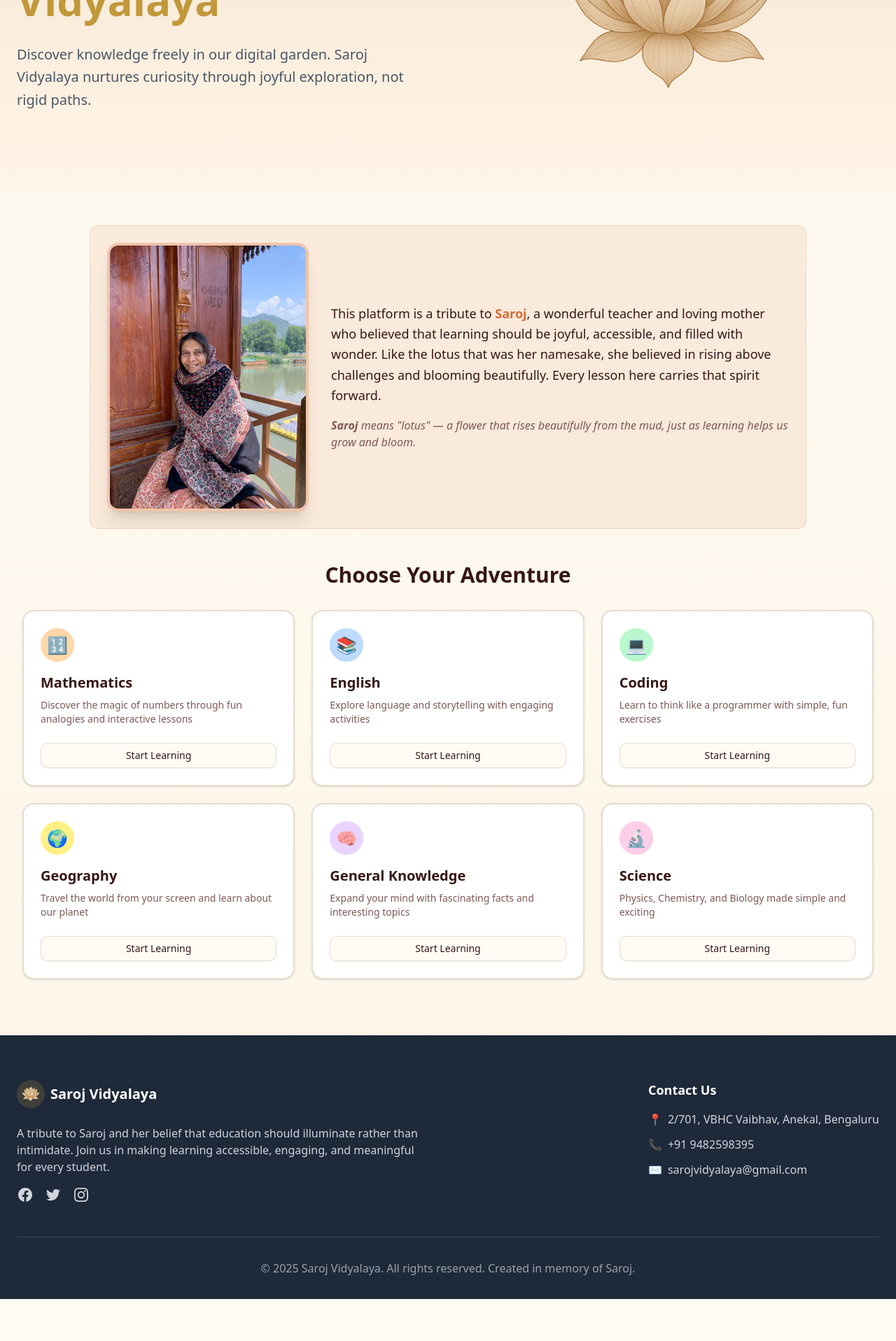
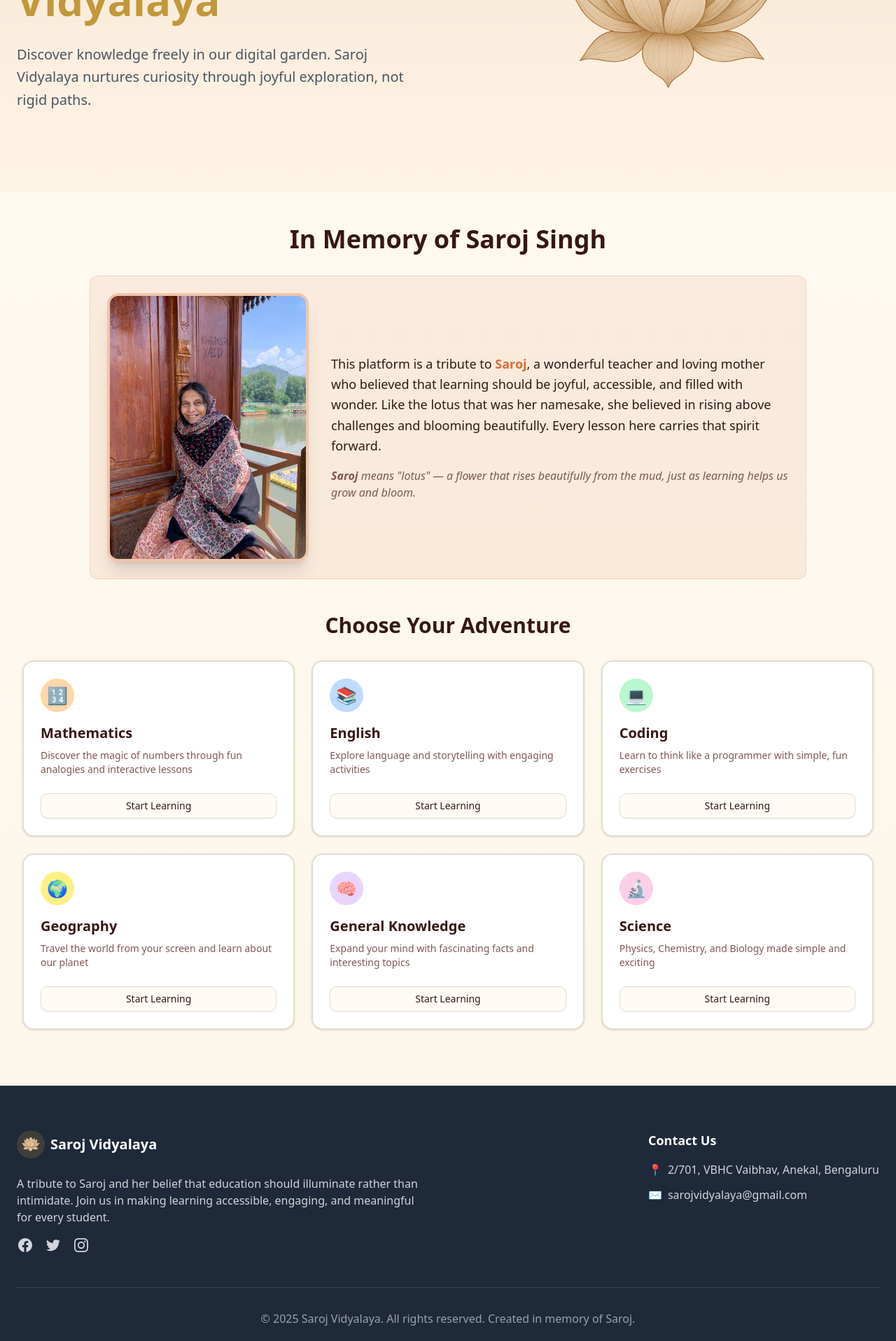
Before and after one commit to anupasin/saroj-vidyalaya-version-1, a Next.js app: page / in a window 1280 px wide. Shown: the part 286-2203 px from the top of the page at 70% size. Before the commit the page ends 2143 px from the top, so only its background shows below. Built offline with nearby package versions, Linux system fonts and the light colour scheme.

Commit message:
Added heading to the main page

```diff
--- a/app/page.tsx
+++ b/app/page.tsx
@@ -25,6 +25,11 @@ export default function Home() {
       <HeroSection />
 
       <div className="container mx-auto px-4 py-12">
+        {/* In Memory Heading */}
+        <h1 className="text-3xl sm:text-4xl font-bold font-nunito text-center mb-6 sm:mb-8 text-foreground">
+          In Memory of Saroj Singh
+        </h1>
+
         {/* Dedication Section */}
         <div className="bg-primary/10 rounded-lg p-4 sm:p-6 mb-8 sm:mb-12 max-w-5xl mx-4 sm:mx-auto border border-primary/20 overflow-hidden">
           <div className="flex flex-col md:flex-row items-center gap-6 md:gap-8">
--- a/components/footer.tsx
+++ b/components/footer.tsx
@@ -73,12 +73,6 @@ const Footer = () => {
                 <span className="text-gray-300">2/701, VBHC Vaibhav, Anekal, Bengaluru</span>
               </li>
               <li className="flex items-start gap-2">
-                <span>📞</span>
-                <a href="tel:+919482598395" className="text-gray-300 hover:text-brand-gold transition-colors">
-                  +91 9482598395
-                </a>
-              </li>
-              <li className="flex items-start gap-2">
                 <span>✉️</span>
                 <a href="mailto:sarojvidyalaya@gmail.com" className="text-gray-300 hover:text-brand-gold transition-colors">
                   sarojvidyalaya@gmail.com
```
